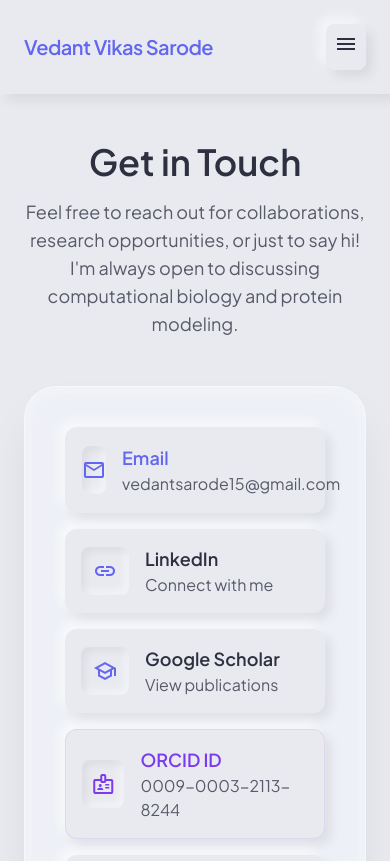
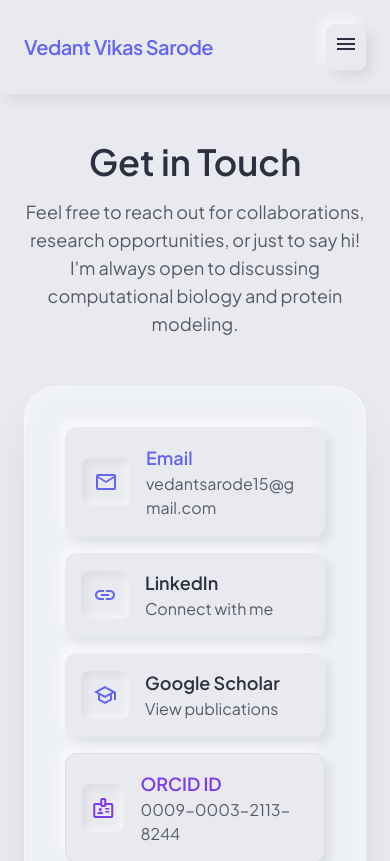
Before and after one commit to ved-sarode/My_Portfolio, a Next.js app: page /contact in a window 390 px wide. Shown: the top 861 px of the page. Built offline with nearby package versions, Linux system fonts and the light colour scheme.

Commit message:
Fix mobile styling bugs (hero alignment, contact overflow)

```diff
--- a/src/app/contact/page.tsx
+++ b/src/app/contact/page.tsx
@@ -14,9 +14,9 @@ export default function Contact() {
             <div className="w-12 h-12 rounded-lg shadow-neo-pressed flex items-center justify-center text-primary group-hover:text-tertiary transition-colors">
               <span className="material-symbols-outlined">mail</span>
             </div>
-            <div>
+            <div className="min-w-0 flex-1">
               <h3 className="font-headline font-semibold text-lg text-primary">Email</h3>
-              <p className="text-on-surface-variant">vedantsarode15@gmail.com</p>
+              <p className="text-on-surface-variant break-all">vedantsarode15@gmail.com</p>
             </div>
           </a>
 
--- a/src/app/page.tsx
+++ b/src/app/page.tsx
@@ -10,8 +10,8 @@ export default function Home() {
             src="/hero_background.png"
           />
         </div>
-        <div className="relative z-10 w-full max-w-3xl">
-          <div className="glass-panel rounded-3xl p-10 md:p-14 flex flex-col items-center text-center gap-6 -translate-x-8 -translate-y-8">
+        <div className="relative z-10 w-full max-w-3xl mx-auto">
+          <div className="glass-panel rounded-3xl p-8 md:p-14 flex flex-col items-center text-center gap-6">
 
             <h1 className="font-headline text-5xl md:text-7xl font-bold text-on-surface leading-tight tracking-tight">
               Hi, I'm <span className="text-primary">Vedant</span>
```
